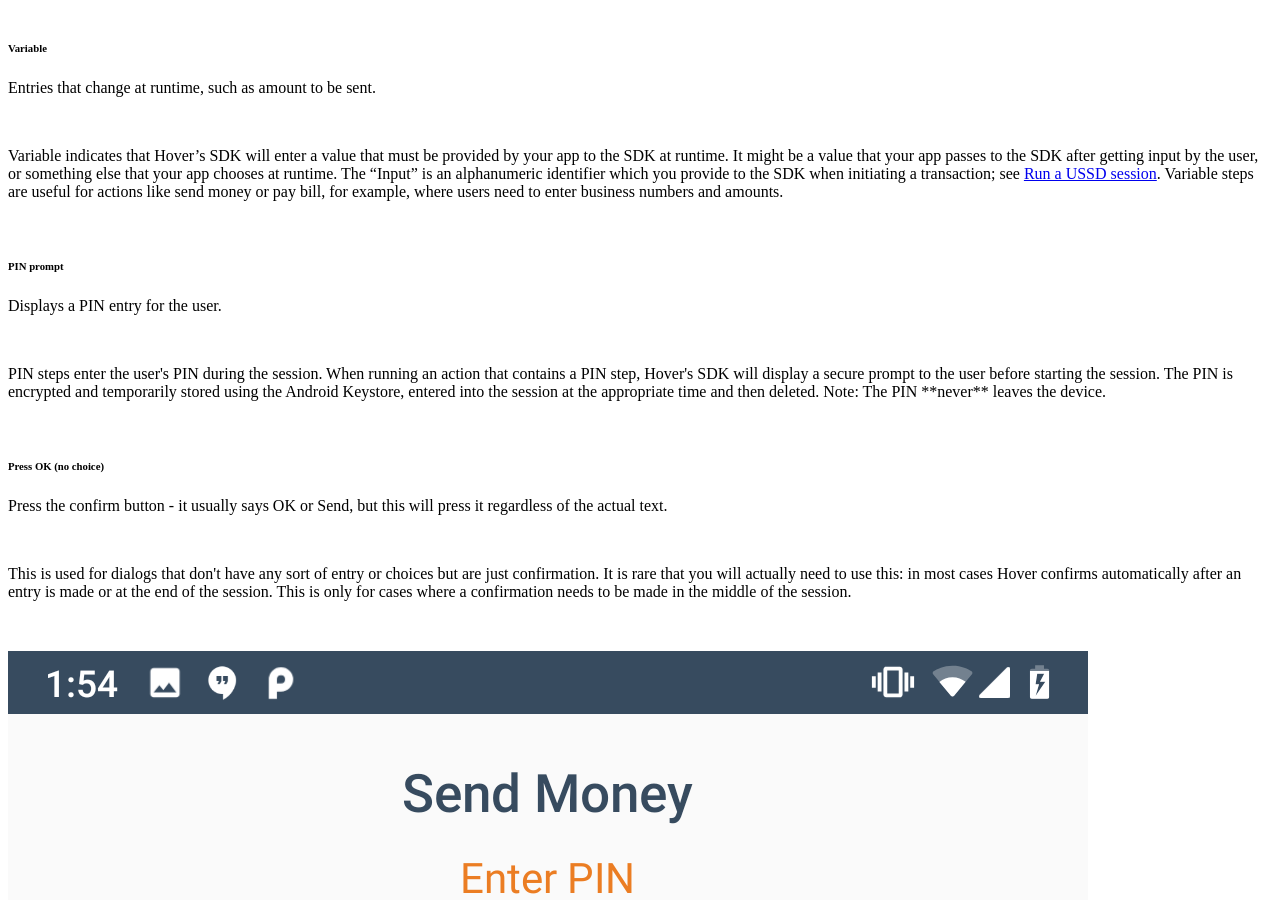
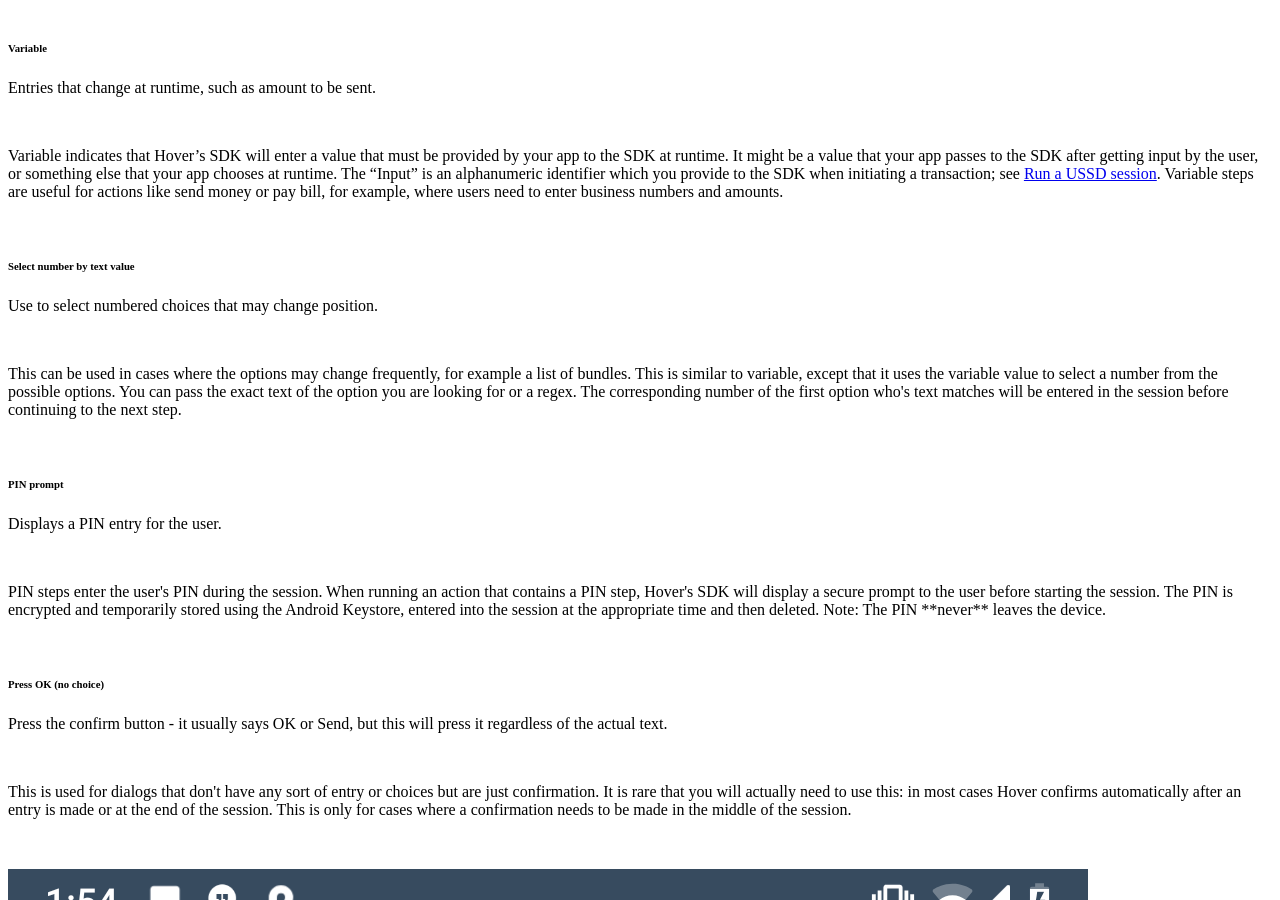
Before and after one commit to UseHover/hover-docs, a Jekyll site: the page built from actions.md, in a window 1280 px wide and 900 px high, scrolled down 1822 px. Built offline with Jekyll 4.4.1, drawn with Linux system fonts in a browser that asks for light colours; nearby versions of some CDN libraries; a style sheet for code colours, icons or effects is not loaded.

Commit message:
Added explanation of select numbered option by text

```diff
--- a/_includes/step_types.html
+++ b/_includes/step_types.html
@@ -10,6 +10,11 @@
 <br />
 <p>Variable indicates that Hover’s SDK will enter a value that must be provided by your app to the SDK at runtime. It might be a value that your app passes to the SDK after getting input by the user, or something else that your app chooses at runtime. The “Input” is an alphanumeric identifier which you provide to the SDK when initiating a transaction; see <a href="https://docs.usehover.com/ussd">Run a USSD session</a>. Variable steps are useful for actions like send money or pay bill, for example, where users need to enter business numbers and amounts.</p>
 <br />
+<h6>Select number by text value</h6>
+<p>Use to select numbered choices that may change position.</p>
+<br />
+<p>This can be used in cases where the options may change frequently, for example a list of bundles. This is similar to variable, except that it uses the variable value to select a number from the possible options. You can pass the exact text of the option you are looking for or a regex. The corresponding number of the first option who's text matches will be entered in the session before continuing to the next step.</p>
+<br />
 <h6>PIN prompt</h6>
 <p>Displays a PIN entry for the user.</p>
 <br />
```
